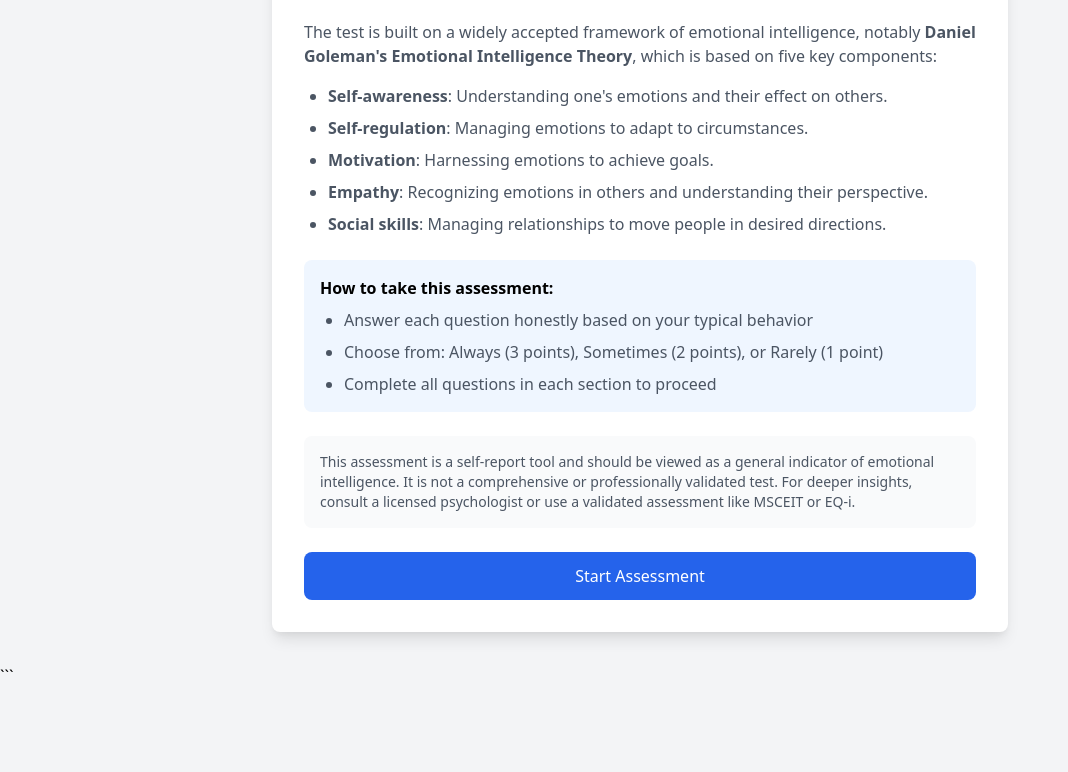
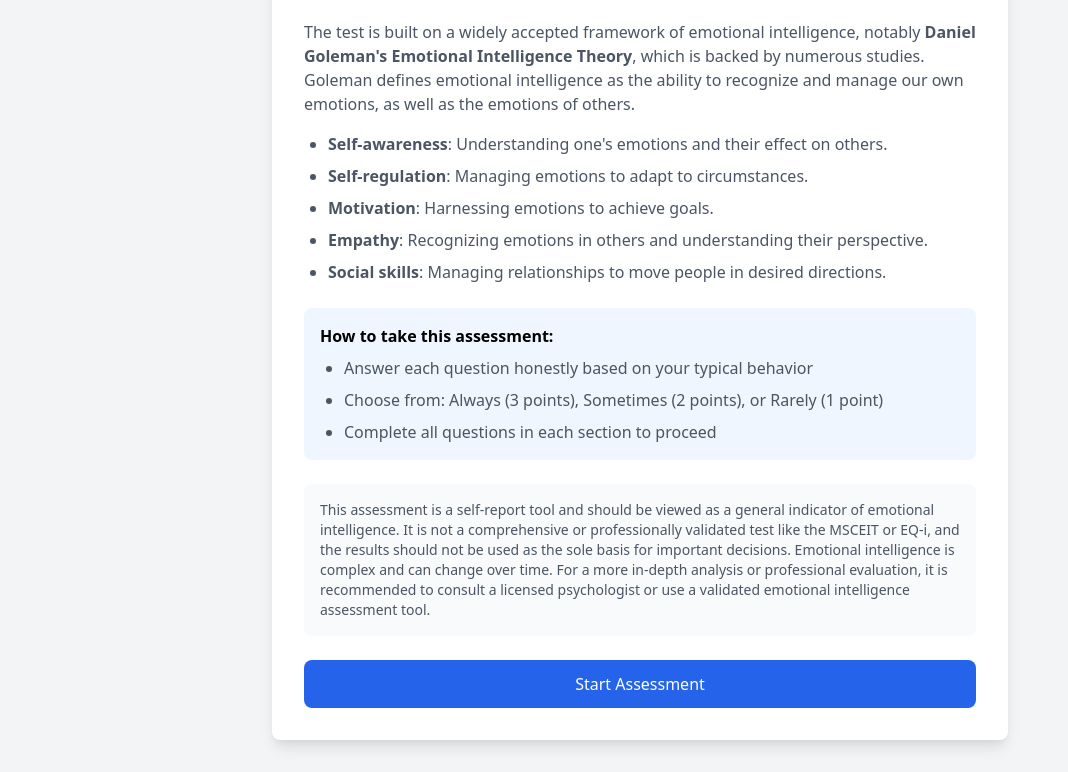
Before and after one commit to PsychTalks/EIT, a plain HTML site: page index.html in a window 1280 px wide. Shown: the part 104-876 px from the top of the page, without its empty margins (0-1068 px from the left). Before the commit the page ends 800 px from the top, so only its background shows below. Drawn offline with nearby package versions, Linux system fonts and the light colour scheme.

Commit message:
index.html

````diff
--- a/index.html
+++ b/index.html
@@ -77,7 +77,7 @@
                         <div class="space-y-6">
                             <div class="text-gray-600 space-y-4">
                                 <p>
-                                    The test is built on a widely accepted framework of emotional intelligence, notably <strong>Daniel Goleman's Emotional Intelligence Theory</strong>, which is based on five key components:
+                                    The test is built on a widely accepted framework of emotional intelligence, notably <strong>Daniel Goleman's Emotional Intelligence Theory</strong>, which is backed by numerous studies. Goleman defines emotional intelligence as the ability to recognize and manage our own emotions, as well as the emotions of others.
                                 </p>
                                 <ul class="list-disc pl-6 space-y-2">
                                     <li><strong>Self-awareness</strong>: Understanding one's emotions and their effect on others.</li>
@@ -97,7 +97,7 @@
                             </div>
                             <div class="bg-gray-50 p-4 rounded-lg text-sm text-gray-600">
                                 <p>
-                                    This assessment is a self-report tool and should be viewed as a general indicator of emotional intelligence. It is not a comprehensive or professionally validated test. For deeper insights, consult a licensed psychologist or use a validated assessment like MSCEIT or EQ-i.
+                                    This assessment is a self-report tool and should be viewed as a general indicator of emotional intelligence. It is not a comprehensive or professionally validated test like the MSCEIT or EQ-i, and the results should not be used as the sole basis for important decisions. Emotional intelligence is complex and can change over time. For a more in-depth analysis or professional evaluation, it is recommended to consult a licensed psychologist or use a validated emotional intelligence assessment tool.
                                 </p>
                             </div>
                             <button
@@ -235,12 +235,12 @@
                         </div>
                         <div class="mt-6 p-4 bg-gray-50 rounded-lg text-sm text-gray-600">
                             <p>
-                                This assessment is a self-report tool and should be viewed as a general indicator of emotional intelligence. For a more in-depth analysis or professional evaluation, please consult a licensed psychologist or use a validated assessment like the MSCEIT or EQ-i.
+                                This assessment is a self-report tool and should be viewed as a general indicator of emotional intelligence. For a more in-depth analysis or professional evaluation, please consult a licensed psychologist or use a validated emotional intelligence assessment tool.
                             </p>
                         </div>
                         <button
-                            onclick="window.open('https://psychtalks.github.io/EIT/', '_blank')"
-                            class="mt-8 w-full py-3 bg-blue-600 text-white rounded-lg hover:bg-blue-700 transition-colors"
+                        onclick="window.open('https://psychtalks.github.io/EIT/', '_blank')"
+                        class="mt-8 w-full py-3 bg-blue-600 text-white rounded-lg hover:bg-blue-700 transition-colors"
                         >
                             Start New Assessment
                         </button>
@@ -253,4 +253,3 @@
     </script>
 </body>
 </html>
-```
````
